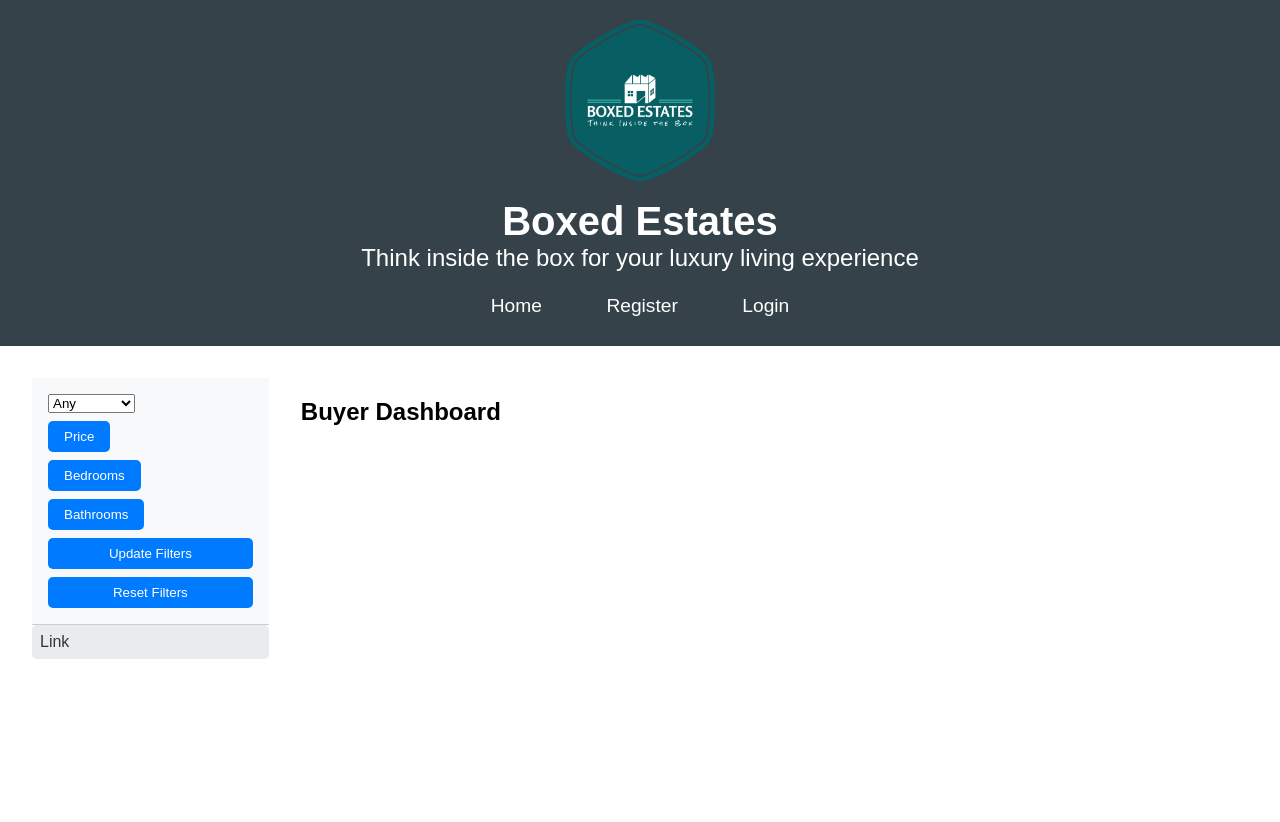
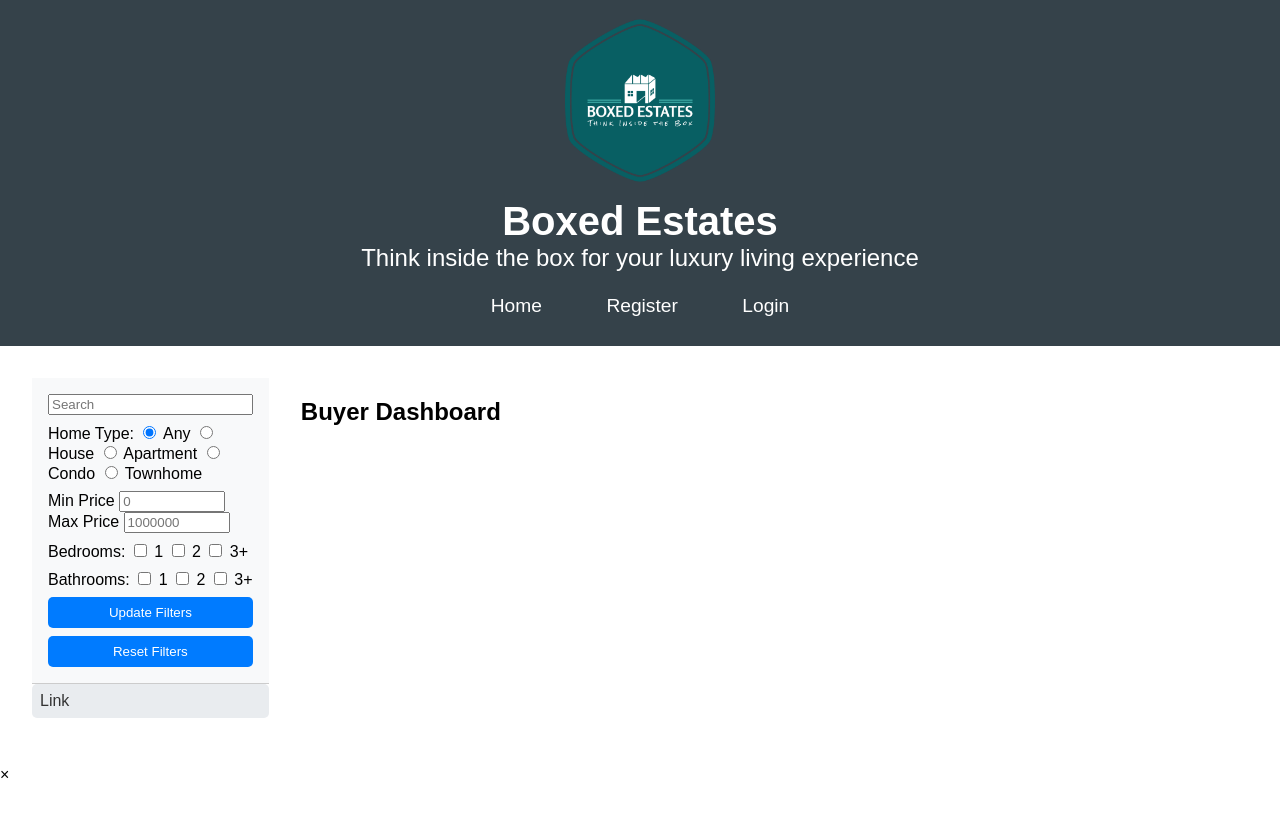
Before and after one commit to Rob-Krisko/web-prog-proj-4, a PHP site: page /buyer_dashboard.php in a window 1280 px wide. Before the commit the page ends 659 px from the top, so only its background shows below. Run offline with PHP 8.4, Linux system fonts and the light colour scheme; data that the repository does not hold is empty.

Commit message:
pagination in progress

```diff
--- a/buyer_dashboard.php
+++ b/buyer_dashboard.php
@@ -1,49 +1,38 @@
 <?php include 'header.php'; ?>
-
 
 <main>
     <div class="sidenav">
-                <!-- Paste the search-filters div here -->
         <div class="search-filters">
-                    <div class="dropdown">
-                        <select id="homeType">
-                            <option value="Any">Any</option>
-                            <option value="House">House</option>
-                            <option value="Apartment">Apartment</option>
-                            <option value="Condo">Condo</option>
-                            <option value="Townhome">Townhome</option>
-                        </select>
+        <input type="text" id="searchInput" placeholder="Search">
+            <div>
+                <span>Home Type:</span>
+                <label><input type="radio" name="propertyType" value="Any" checked> Any</label>
+                <label><input type="radio" name="propertyType" value="House"> House</label>
+                <label><input type="radio" name="propertyType" value="Apartment"> Apartment</label>
+                <label><input type="radio" name="propertyType" value="Condo"> Condo</label>
+                <label><input type="radio" name="propertyType" value="Townhome"> Townhome</label>
             </div>
-                    <div class="dropdown">
-                        <button id="priceDropdown">Price</button>
-                        <div class="dropdown-content">
+            <div>
                 <label for="minPrice">Min Price</label>
-                            <input type="number" id="minPrice" placeholder="0">
+                <input type="number" id="minPrice" placeholder="0" style="width: 48%;">
                 <label for="maxPrice">Max Price</label>
-                            <input type="number" id="maxPrice" placeholder="1000000">
-                            <button id="applyPrice">Apply</button>
+                <input type="number" id="maxPrice" placeholder="1000000" style="width: 48%;">
             </div>
+            <div>
+                <span>Bedrooms:</span>
+                <label><input type="checkbox" name="bedrooms" value="1"> 1</label>
+                <label><input type="checkbox" name="bedrooms" value="2"> 2</label>
+                <label><input type="checkbox" name="bedrooms" value="3+"> 3+</label>
             </div>
-                    <div class="dropdown">
-                        <button>Bedrooms</button>
-                        <div class="dropdown-content">
-                            <input type="checkbox" id="bedroom1" name="bedrooms" value="1"> 1 Bedroom<br>
-                            <input type="checkbox" id="bedroom2" name="bedrooms" value="2"> 2 Bedrooms<br>
-                            <input type="checkbox" id="bedroom3Plus" name="bedrooms" value="3+"> 3+ Bedrooms<br>
-                        </div>
-                    </div>
-                    <div class="dropdown">
-                        <button>Bathrooms</button>
-                        <div class="dropdown-content">
-                            <input type="checkbox" id="bathroom1" name="bathrooms" value="1"> 1 Bathroom<br>
-                            <input type="checkbox" id="bathroom2" name="bathrooms" value="2"> 2 Bathrooms<br>
-                            <input type="checkbox" id="bathroom3Plus" name="bathrooms" value="3+"> 3+ Bathrooms<br>
-                        </div>
+            <div>
+                <span>Bathrooms:</span>
+                <label><input type="checkbox" name="bathrooms" value="1"> 1</label>
+                <label><input type="checkbox" name="bathrooms" value="2"> 2</label>
+                <label><input type="checkbox" name="bathrooms" value="3+"> 3+</label>
             </div>
             <button id="updateFilters">Update Filters</button>
             <button id="resetFilters">Reset Filters</button>
         </div>
-
         <a href="#">Link</a>
     </div>
     <div class="content">
@@ -51,8 +40,25 @@
         <div class="properties-container" id="propertiesContainer">
             <!-- Property cards will be added here by JavaScript -->
         </div>
+        <div id="pagination" class="pagination">
+            <!-- Pagination buttons will be added here by JavaScript -->
+        </div>
     </div>
 </main>
+
+<div id="propertyModal" class="modal">
+    <div class="modal-content">
+        <span class="close">&times;</span>
+        <div class="modal-image-text-container">
+            <img id="modalImage" src="" alt="">
+            <div class="modal-text">
+                <h2 id="modalAddress"></h2>
+                <ul id="modalDetails"></ul>
+                <p id="modalDescription"></p>
+            </div>
+        </div>
+    </div>
+</div>
 
 <script src="buyer_dash.js"></script>
 </body>
```
Lines whose indentation alone changed are shown as unchanged.
